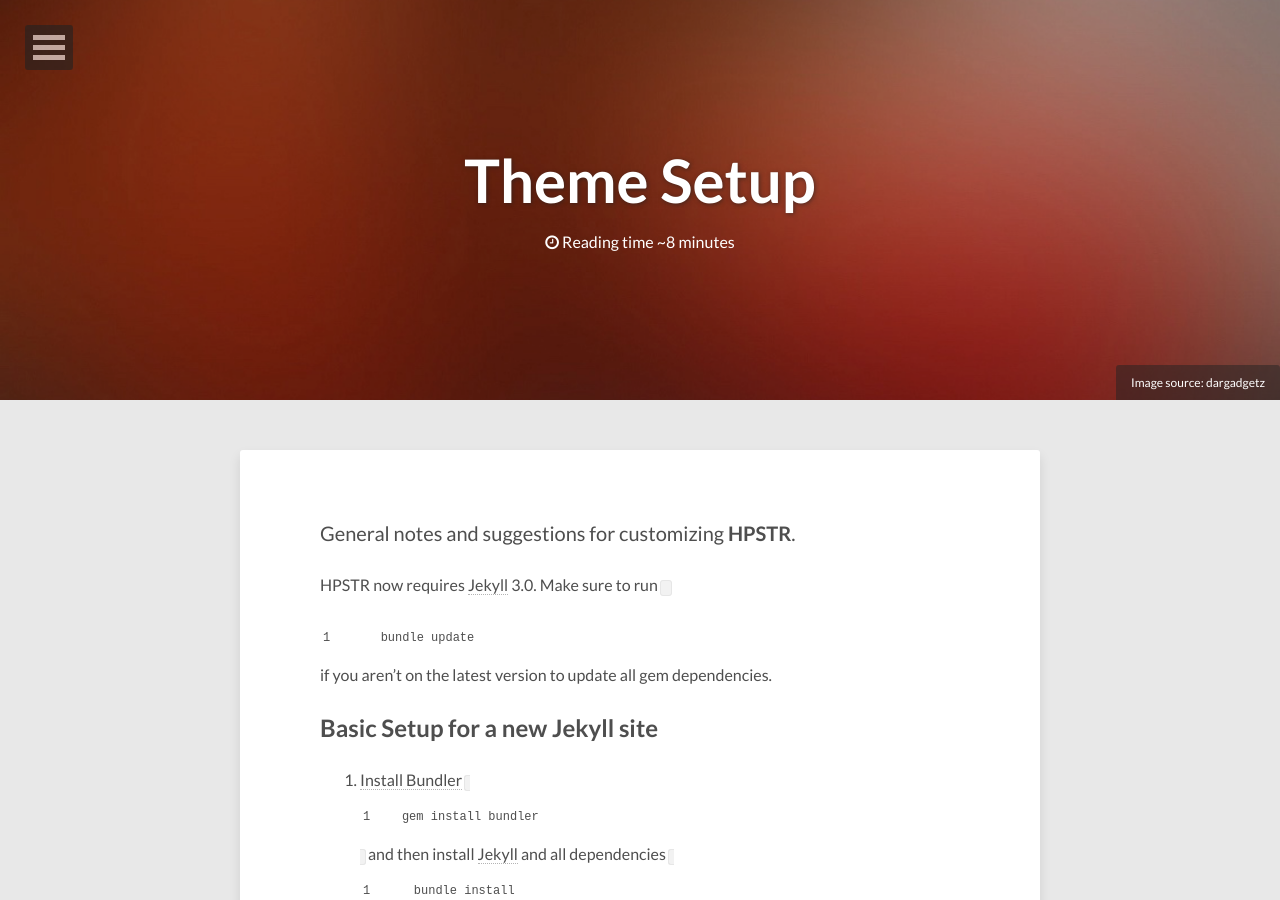
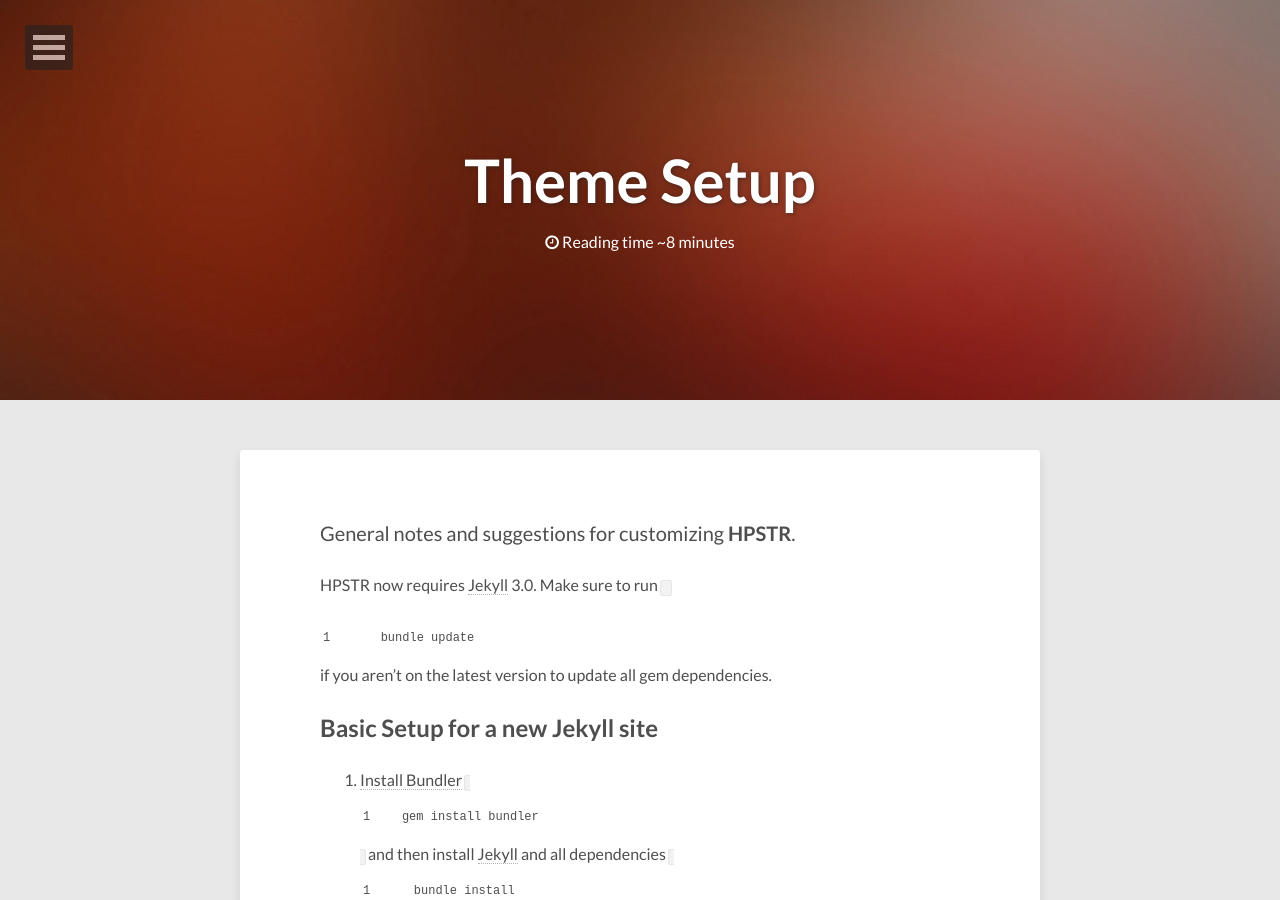
Before and after one commit to zhihuz/zhihuz.github.io, a Jekyll site: the page built from theme-setup/index.md, in a window 1280 px wide and 900 px high. Built offline with Jekyll 4.4.1, drawn with Linux system fonts in a browser that asks for light colours; nearby versions of some CDN libraries; our own code applies the rules of GitHub Pages for plain Markdown files; comment, search, counter and statistics services are not loaded.

Commit message:
Signed-off-by: zhihui zhang <zhihui zhang>

```diff
--- a/theme-setup/index.md
+++ b/theme-setup/index.md
@@ -4,8 +4,8 @@
 description: "Instructions on how to install and customize the modern Jekyll theme HPSTR."
 image:
   feature: abstract-11.jpg
-  credit: dargadgetz
-  creditlink: http://www.dargadgetz.com/ios-7-abstract-wallpaper-pack-for-iphone-5-and-ipod-touch-retina/
+  credit:
+  creditlink:
 share: true
 ---
 
```
Also changed, not shown: _posts/2017-06-11-面经汇总(一).md (+1 -0 lines).
